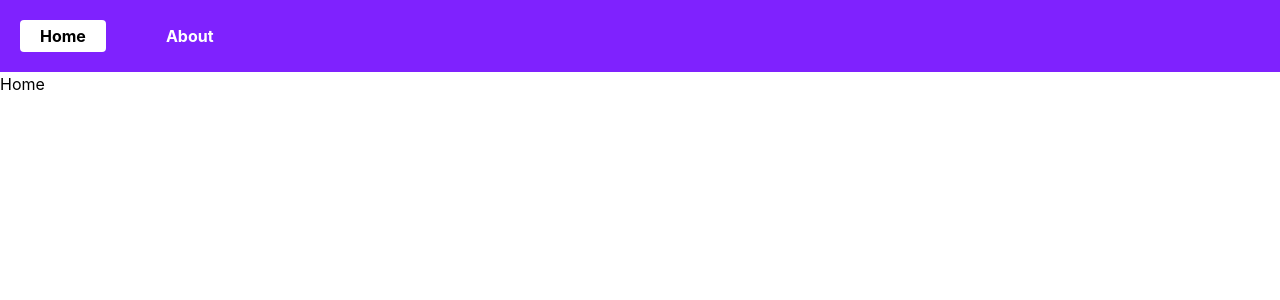
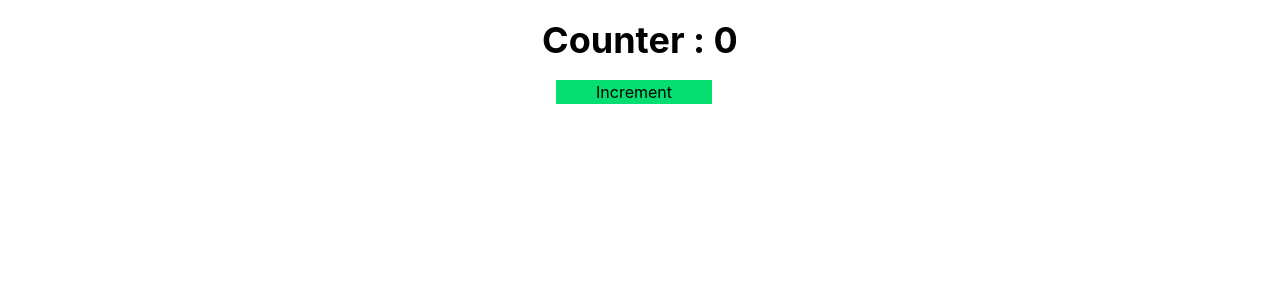
Before and after one commit to Sarvesh-1999/React-11-JNO-JRERTD-M5, a React (Vite) app: page / in a window 1280 px wide. Shown: the top 300 px of the page. Built offline with nearby package versions, Linux system fonts and the light colour scheme.

Commit message:
Redux setup

```diff
--- a/src/AllTopics/17_Hoc/ChildHoc.jsx
+++ b/src/AllTopics/17_Hoc/ChildHoc.jsx
@@ -1,15 +1,15 @@
-import HOC from "./Hoc";
+import Hoc from "./Hoc";
 
 const ChildHoc = (props) => {
-  console.log(props); // {}
+  console.log(props);
 
   return (
-    <div>
+    <div className="text-center p-5">
       <h1 className="font-bold text-4xl my-5">
-        Child Component
+        Child Hoc
       </h1>
     </div>
   );
 };
 
-export default HOC(ChildHoc);
+export default Hoc(ChildHoc);
--- a/src/AllTopics/17_Hoc/Hoc.jsx
+++ b/src/AllTopics/17_Hoc/Hoc.jsx
@@ -1,5 +1,5 @@
-const HOC = (Wrapper) => {
-  let data = "Hello WOrld";
+const Hoc = (Wrapper) => {
+  let data = "Hii";
 
   return () => {
     return <Wrapper data={data} />;
@@ -7,4 +7,4 @@
 
 };
 
-export default HOC;
+export default Hoc;
--- /dev/null
+++ b/src/AllTopics/18_Redux/Counter.jsx
@@ -0,0 +1,13 @@
+import React from "react";
+
+const Counter = () => {
+  return (
+    <div className="text-center p-5">
+      <h1 className="text-4xl font-bold mb-5">Counter : 0</h1>
+
+      <button className="px-10 bg-green-400 me-3">Increment</button>
+    </div>
+  );
+};
+
+export default Counter;
--- /dev/null
+++ b/src/AllTopics/18_Redux/ReduxCounter.jsx
@@ -0,0 +1,37 @@
+import { configureStore, createSlice } from "@reduxjs/toolkit";
+import { Provider } from "react-redux";
+import Counter from "./Counter";
+
+//! STEP 2: create a slice
+const counterSlice = createSlice({
+  name: "counter",
+  initialState: 0,
+  reducers: {
+    incre: (prevState, action) => {
+      return prevState + 1;
+    },
+    decre: (prevState, action) => {
+      return prevState - 1;
+    },
+    reset: (prevState, action) => {
+      return (prevState = 0);
+    },
+  },
+});
+
+//! STEP 1: create a store
+const myStore = configureStore({
+  reducer: {
+    counter: counterSlice.reducer,
+  },
+});
+
+const ReduxCounter = () => {
+  return (
+    <Provider store={myStore}>
+      <Counter />
+    </Provider>
+  );
+};
+
+export default ReduxCounter;
--- a/src/App.jsx
+++ b/src/App.jsx
@@ -32,6 +32,7 @@
 import Dashboard from "./AllTopics/16_Routing/Dashboard";
 import ParentHoc from "./AllTopics/17_Hoc/ParentHoc";
 import Routing2 from "./AllTopics/16_Routing/Routing2";
+import ReduxCounter from "./AllTopics/18_Redux/ReduxCounter";
 
 const App = () => {
   const [toggle, setToggle] = useState(false);
@@ -90,9 +91,11 @@
 
       {/* <Dashboard /> */}
 
-      <Routing2 />
+      {/* <Routing2 /> */}
 
       {/* <ParentHoc /> */}
+
+      <ReduxCounter/>
     </>
   );
 };
```
